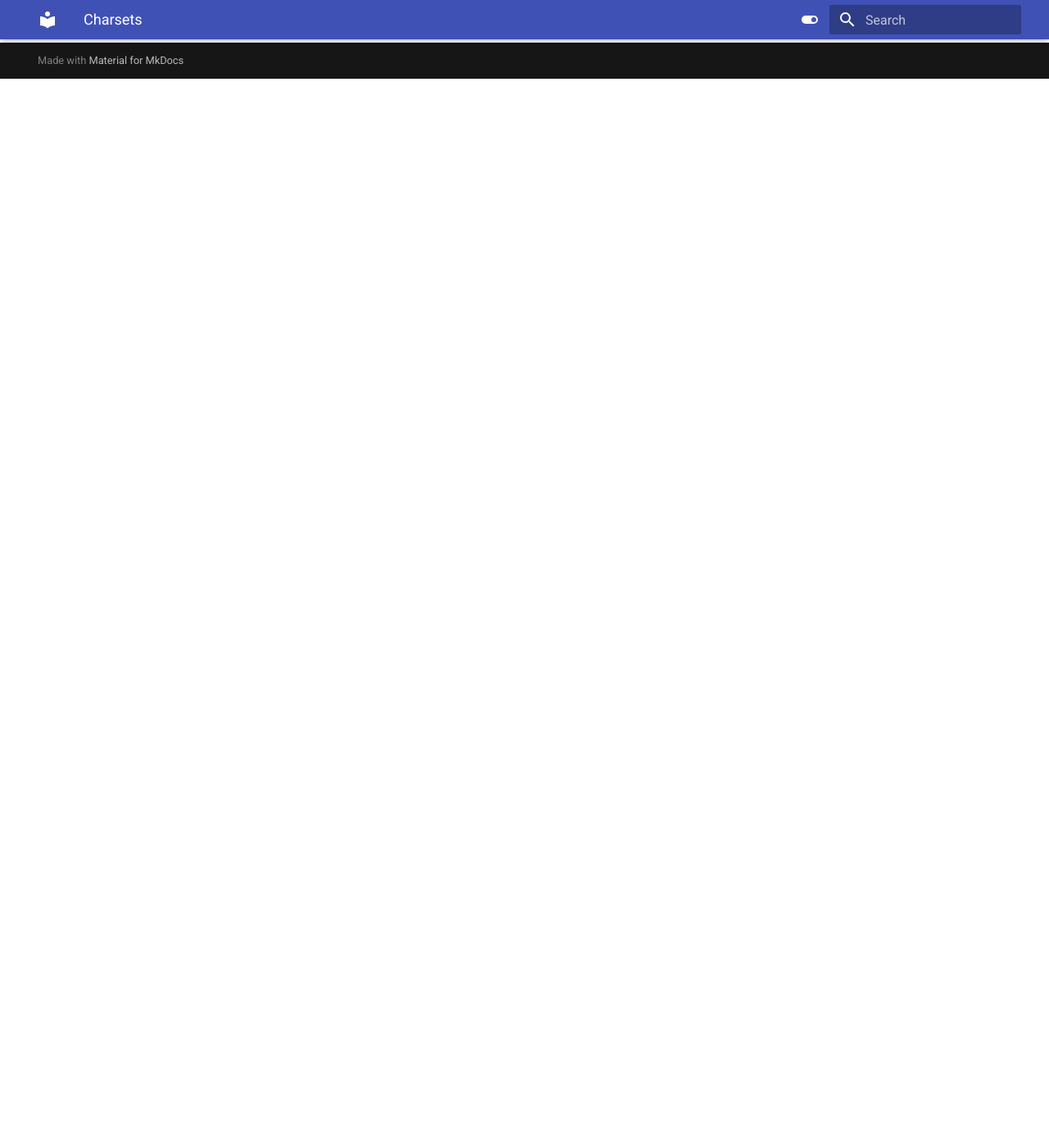
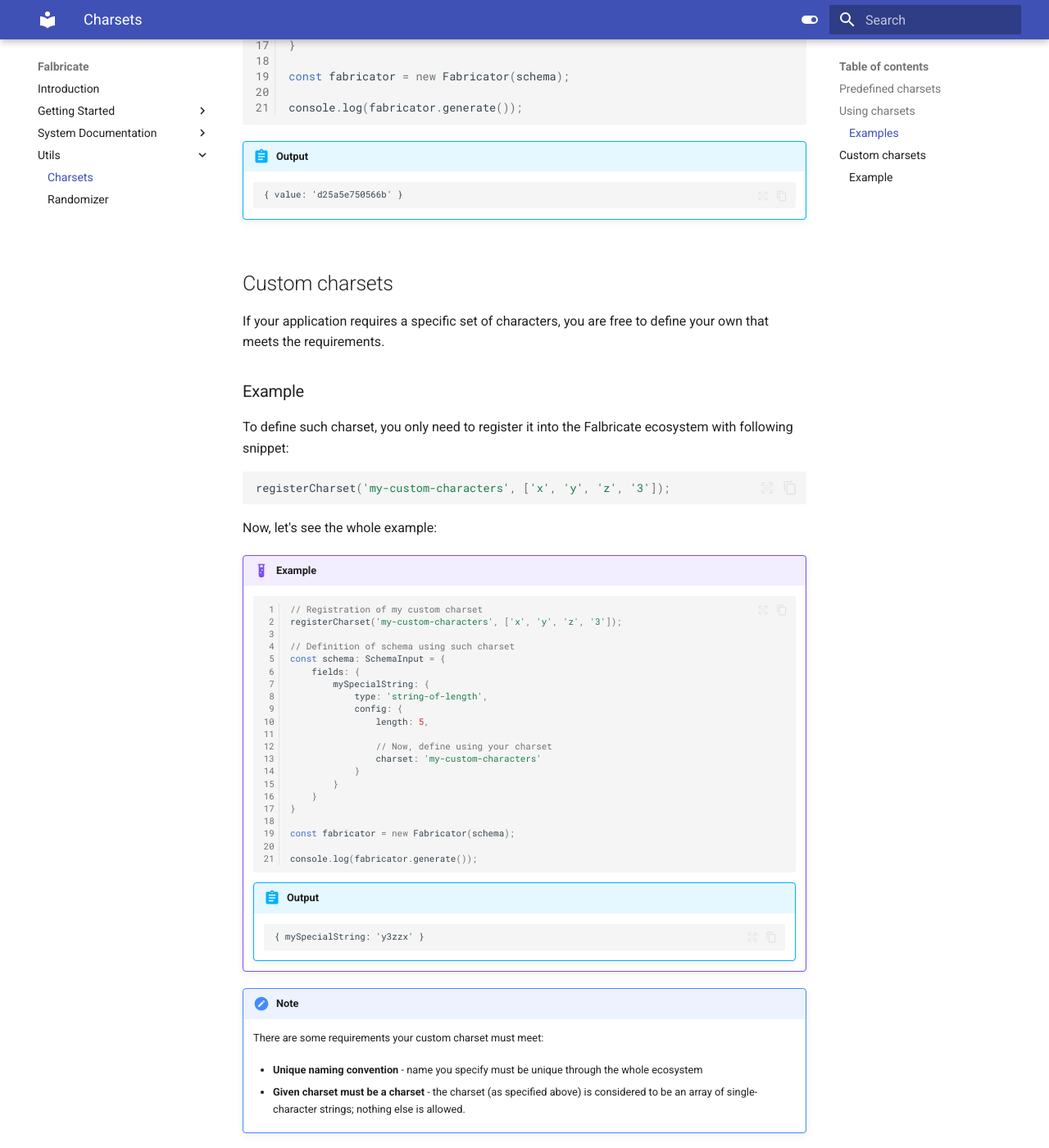
Before and after one commit to vojtechpavlu/falbricate-base, an MkDocs documentation site: the page built from docs/docs/Utils/charset.md, in a window 1280 px wide and 1400 px high, scrolled down 1304 px. Shown: the whole window at 82% size. Built offline with MkDocs 1.6.1 and Material for MkDocs 9.7.7, drawn with Linux system fonts in a browser that asks for light colours; some of the changed text lies outside the part shown.

Commit message:
Update docs

````diff
--- a/docs/docs/Utils/charset.md
+++ b/docs/docs/Utils/charset.md
@@ -18,3 +18,139 @@
 - `letters` (upper- and lowercase letters)
 - `alphanum` (uppercases, lowercases and numbers)
 - `alphanumspecs` (uppercases, lowercases, numbers and special characters)
+
+
+## Using charsets
+
+Predefined charsets can be used at wide range of places through the Falbricate ecosystem, however the most common
+use-case is definitely when generating strings.
+
+To demonstrate the usage, let's use the [String of length](
+../System-Documentation/Generators/02_strings.md#random-string-of-lenght)
+Value Generator.
+
+
+### Examples
+
+Here you can compare using predefined charsets with explicit declaration
+
+=== "Explicit definition"
+
+    ``` typescript linenums="1"
+    const schema: SchemaInput = {
+        fields: {
+            value: {
+                type: 'string-of-length',
+                config: {
+                    length: 13,
+
+                    // Normally, to define the lowercase hexadecimal characters,
+                    // you would need to define the whole array of them
+                    charset: [
+                        '0', '1', '2', '3', '4', '5', '6', '7', '8', '9',
+                        'a', 'b', 'c', 'd', 'e', 'f'
+                    ]
+                }
+            }
+        }
+    }
+
+    const fabricator = new Fabricator(schema);
+
+    console.log(fabricator.generate());
+    ```
+
+    !!! abstract "Output"
+
+        ```
+        { value: 'd25a5e750566b' }
+        ```
+
+=== "Predefined charsets"
+
+    ``` javascript linenums="1"
+    const schema: SchemaInput = {
+        fields: {
+            value: {
+                type: 'string-of-length',
+                config: {
+                    length: 13,
+
+                    // Now, you only need to specify the charset name
+                    charset: 'hexlower'
+                }
+            }
+        }
+    }
+
+    const fabricator = new Fabricator(schema);
+
+    console.log(fabricator.generate());
+    ```
+
+    !!! abstract "Output"
+
+        ```
+        { value: 'd25a5e750566b' }
+        ```
+
+
+## Custom charsets
+
+If your application requires a specific set of characters, you are free to define
+your own that meets the requirements.
+
+
+### Example
+
+To define such charset, you only need to register it into the Falbricate ecosystem
+with following snippet:
+
+``` javascript
+registerCharset('my-custom-characters', ['x', 'y', 'z', '3']);
+```
+
+Now, let's see the whole example:
+
+!!! example
+
+    ``` javascript linenums="1"
+
+    // Registration of my custom charset
+    registerCharset('my-custom-characters', ['x', 'y', 'z', '3']);
+
+    // Definition of schema using such charset
+    const schema: SchemaInput = {
+        fields: {
+            mySpecialString: {
+                type: 'string-of-length',
+                config: {
+                    length: 5,
+
+                    // Now, define using your charset
+                    charset: 'my-custom-characters'
+                }
+            }
+        }
+    }
+
+    const fabricator = new Fabricator(schema);
+
+    console.log(fabricator.generate());
+    ```
+
+    !!! abstract "Output"
+
+        ```
+        { mySpecialString: 'y3zzx' }
+        ```
+
+!!! note
+
+    There are some requirements your custom charset must meet:
+
+    - **Unique naming convention** - name you specify must be unique through the whole
+      ecosystem
+
+    - **Given charset must be a charset** - the charset (as specified above) is considered
+      to be an array of single-character strings; nothing else is allowed.
````
Also changed, not shown: docs/docs/System-Documentation/Generators/02_strings.md (+6 -0 lines), docs/docs/Utils/randomizer.md (added, +62 -0 lines).
